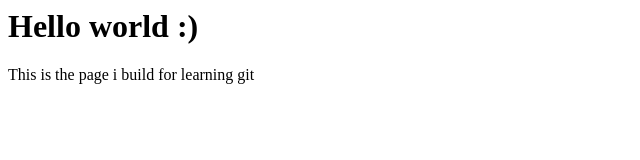
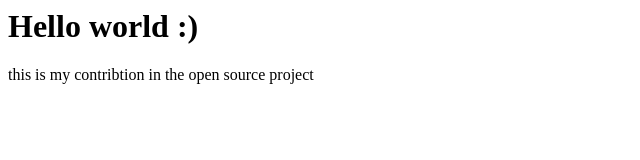
Before and after one commit to Abhik-06/me, a plain HTML site: page index.html in a window 1280 px wide. Shown: the full height of the page, 0-640 px from the left. Drawn offline with Linux system fonts and the light colour scheme.

Commit message:
index.html

```diff
--- a/index.html
+++ b/index.html
@@ -1,2 +1,2 @@
 <h1>Hello world :)</h1
-    <p1>This is the page i build for learning git</p1>
+    <p1> this is my contribtion in the open source project</p1>
```
